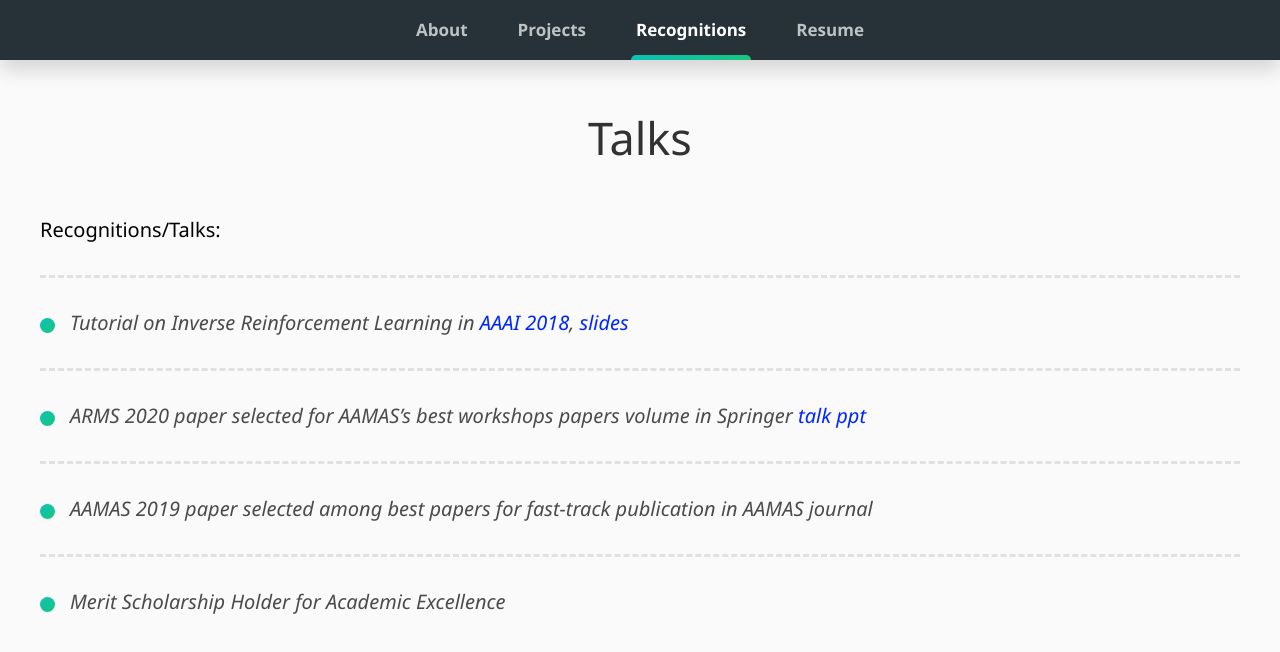
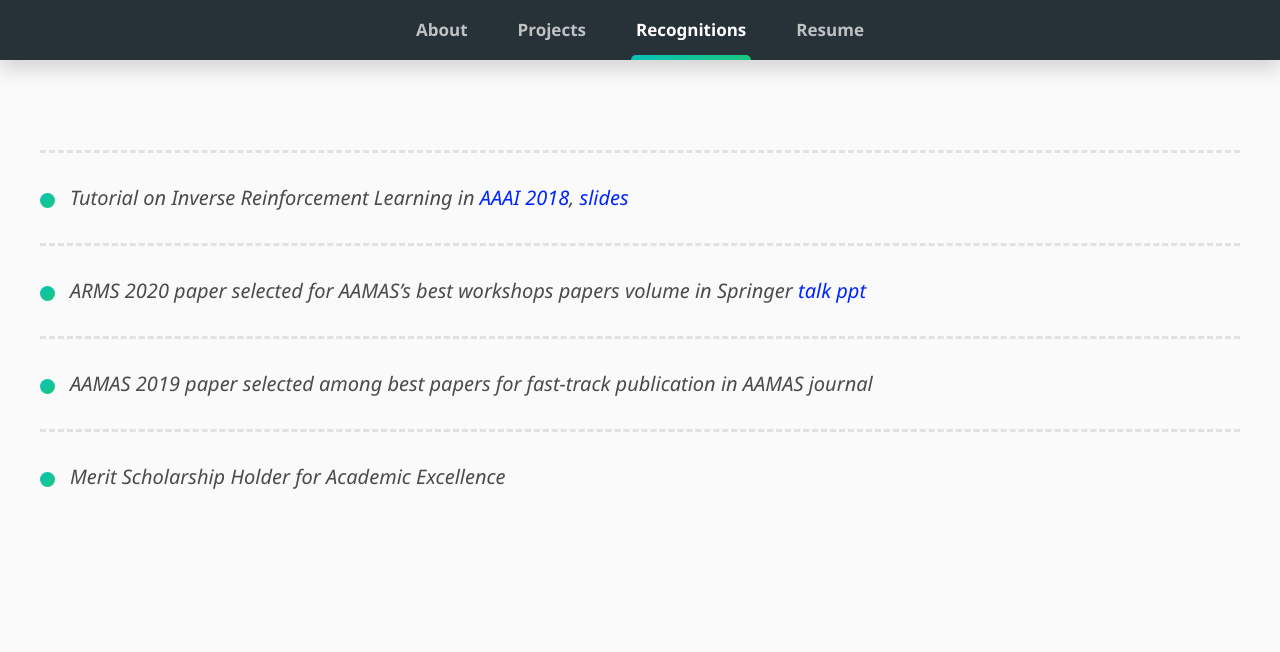
Before and after one commit to s-arora-1987/my_website, a plain HTML site: page recognitions.html in a window 1280 px wide. Drawn offline with Linux system fonts and the light colour scheme.

Commit message:
updating recog

```diff
--- a/recognitions.html
+++ b/recognitions.html
@@ -48,11 +48,11 @@
         <!-- talks -->
         <div class="talks pages">
 
-            <h3>Talks</h3>
+            <!-- <h3>Talks</h3> -->
 
-            <p>
+            <!-- <p>
                 Recognitions/Talks:
-            </p>
+            </p> -->
 
             <ul>
                 <li>
```
